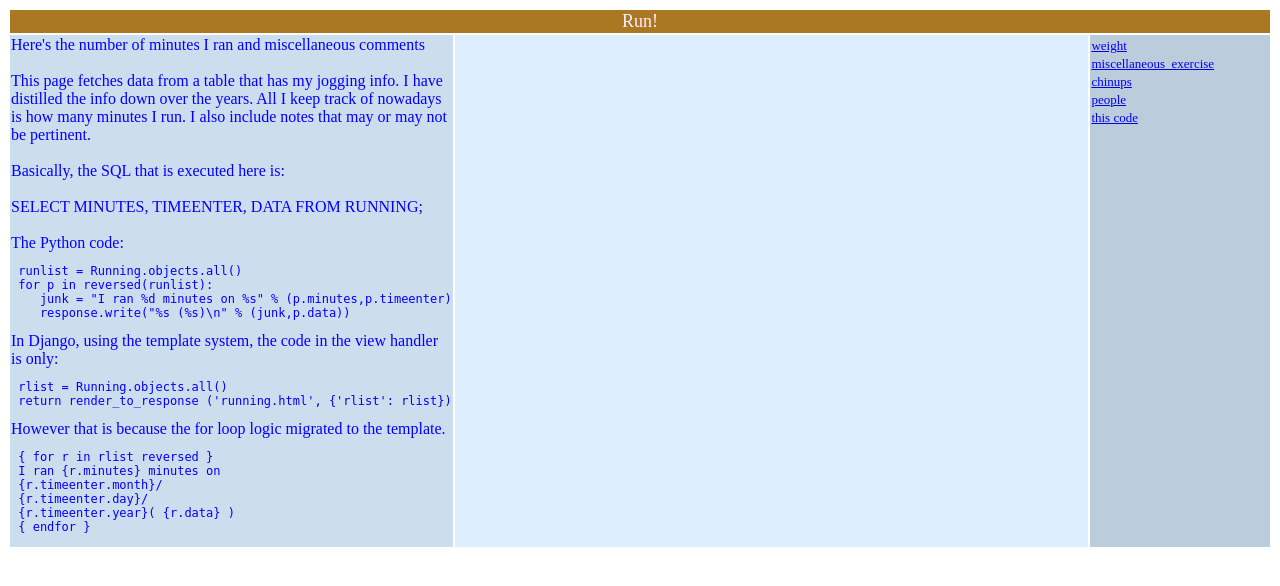
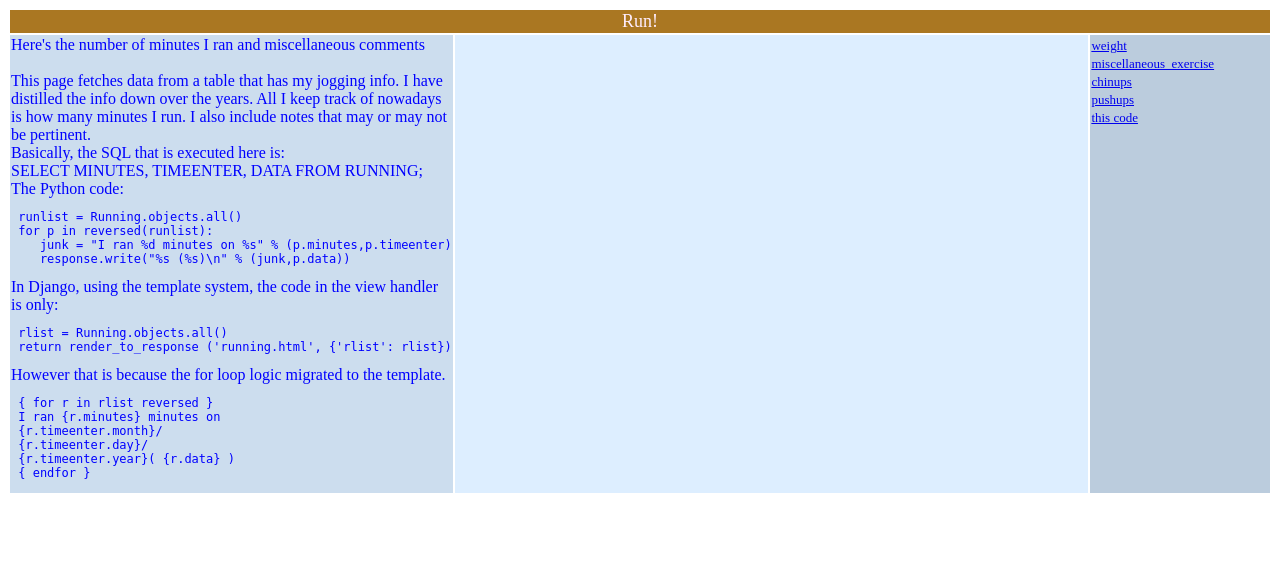
Before and after one commit to fdo/Perfect-Unchanged-Website, a Django app: template templates/running.html in a window 1280 px wide. Shown: the top 586 px of the page. Run offline with Django 3.2, Linux system fonts and the light colour scheme; the template is opened without the code that fills it, so the values that code supplies are empty.

Commit message:
modernize the links

```diff
--- a/templates/running.html
+++ b/templates/running.html
@@ -10,12 +10,9 @@ I have distilled the info down over the years. All I keep track
 of nowadays is how many minutes I run. I also include notes that
 may or may not be pertinent.
 <br>
-<br>
 Basically, the SQL that is executed here is:
 <br>
-<br>
 SELECT MINUTES, TIMEENTER, DATA FROM RUNNING;
-<br>
 <br>
 The Python code:
 <font size="2">
@@ -56,7 +53,7 @@ I ran {{r.minutes}} minutes on {{r.timeenter.month}}/{{r.timeenter.day}}/{{r.tim
 <a href="/fitness/weight/">weight</a><br>
 <a href="/fitness/reps/">miscellaneous_exercise</a><br>
 <a href="/fitness/reps/chinups/">chinups</a><br>
-<a href="/people/">people</a><br>
+<a href="/fitness/reps/pushups/">pushups</a><br>
 <a href="https://github.com/fdo/mydjango/">this code</a>
 {% endblock %}
 </table>
--- a/templates/weight.html
+++ b/templates/weight.html
@@ -9,7 +9,8 @@
 <a href="/fitness/running/">running</a><br>
 <a href="/fitness/reps/">miscellaneous_exercise</a><br>
 <a href="/fitness/reps/chinups/">chinups</a><br>
-<a href="/people/">people</a><br>
+<a href="/fitness/reps/pushups/">pushups</a><br>
+
 <a href="https://github.com/fdo/mydjango/">this code</a><br>
 </td></tr>
 <tr bgcolor="#cdfefe"><td colspan="3">
```
